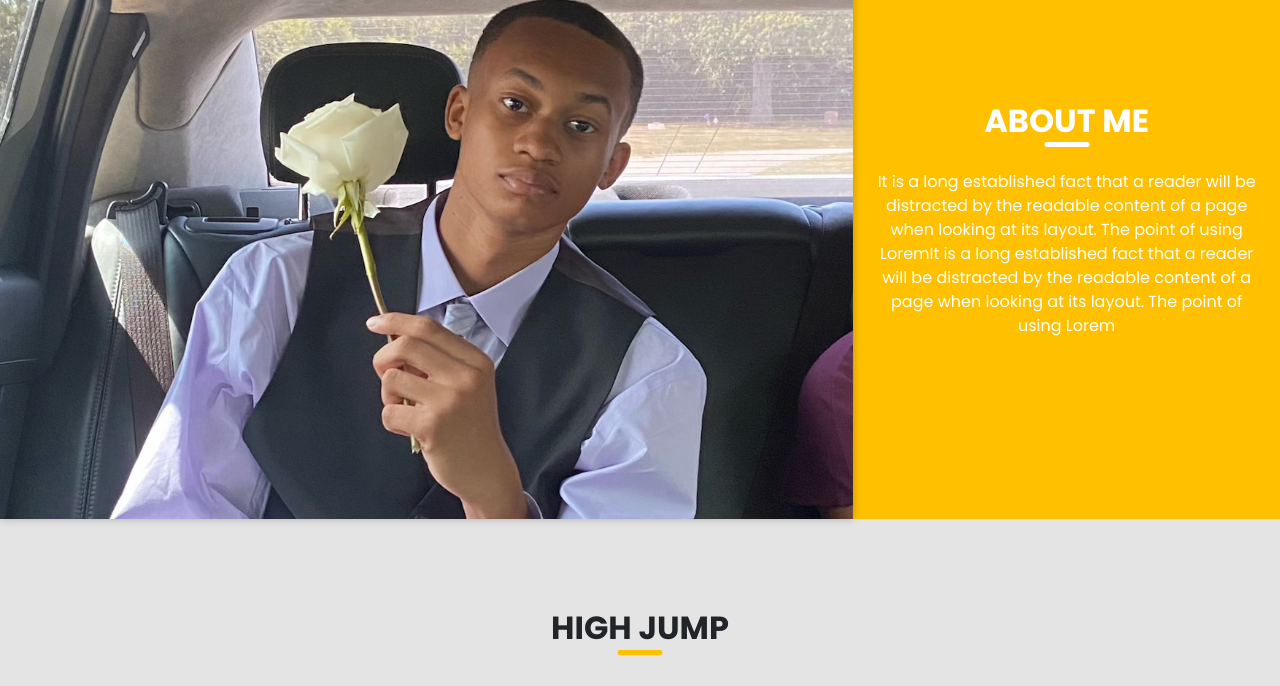
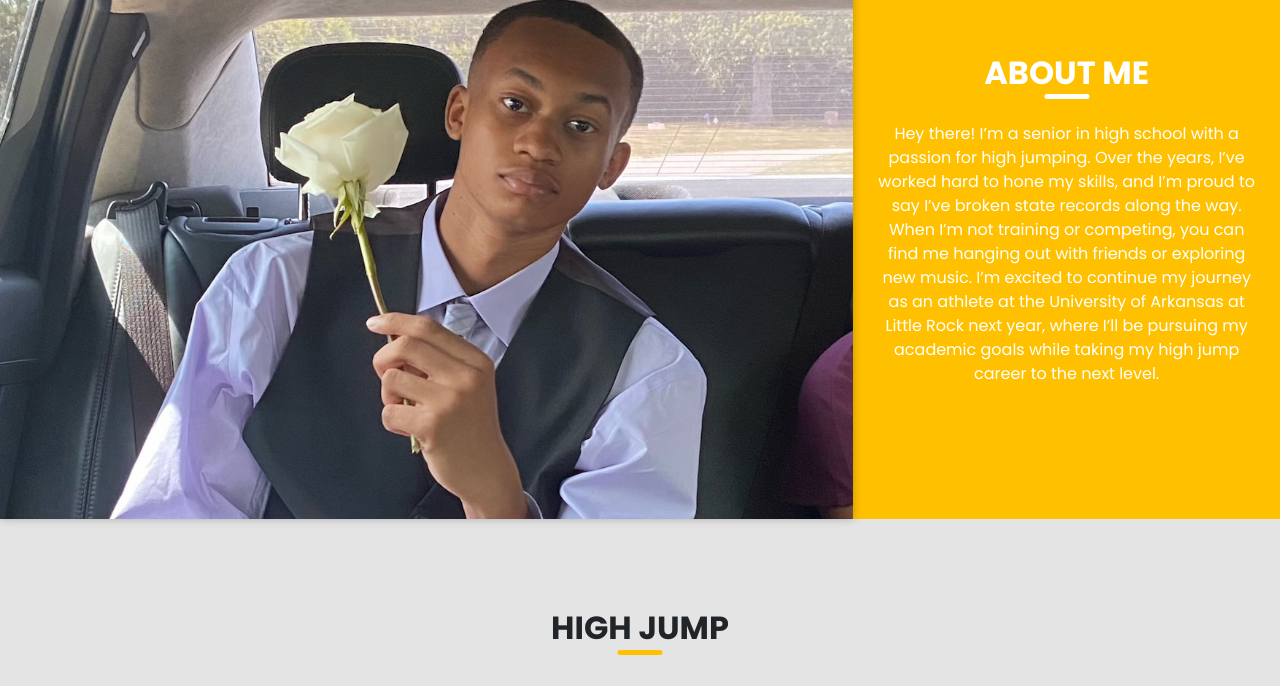
Before and after one commit to LaShell-Young/DarrylYoungPortfolio, a plain HTML site: page index.html in a window 1280 px wide. Shown: the part 940-1626 px from the top of the page. Drawn offline with nearby package versions, Linux system fonts and the light colour scheme.

Commit message:
Update index.html about me

```diff
--- a/index.html
+++ b/index.html
@@ -90,11 +90,10 @@
               <h2>About Me</h2>
             </div>
             <p>
-              It is a long established fact that a reader will be distracted by
-              the readable content of a page when looking at its layout. The
-              point of using LoremIt is a long established fact that a reader
-              will be distracted by the readable content of a page when looking
-              at its layout. The point of using Lorem
+              Hey there! I’m a senior in high school with a passion for high jumping. Over the years, I’ve worked hard to hone my skills,
+              and I’m proud to say I’ve broken state records along the way. When I’m not training or competing, you can find me hanging out with friends
+              or exploring new music. I’m excited to continue my journey as an athlete at the University of Arkansas at Little Rock next year,
+              where I’ll be pursuing my academic goals while taking my high jump career to the next level.
             </p>
           </div>
         </div>
```
